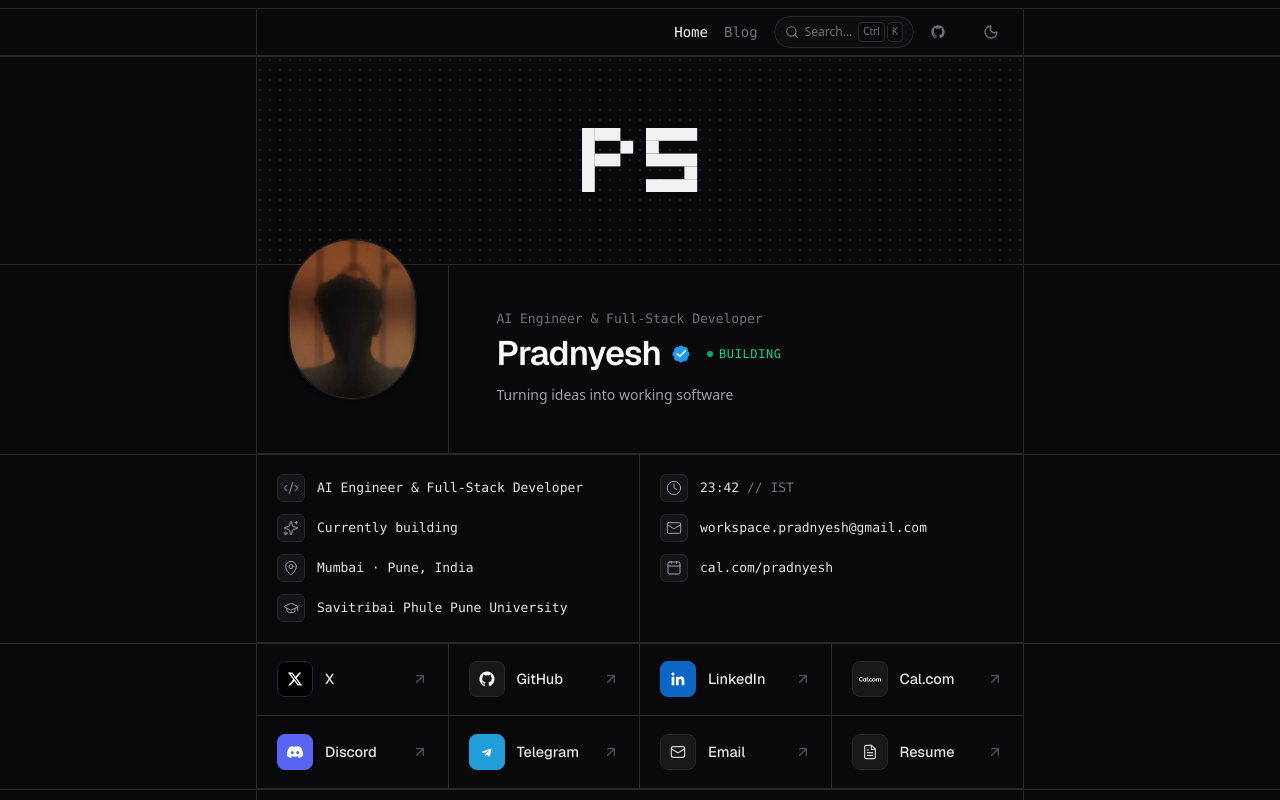
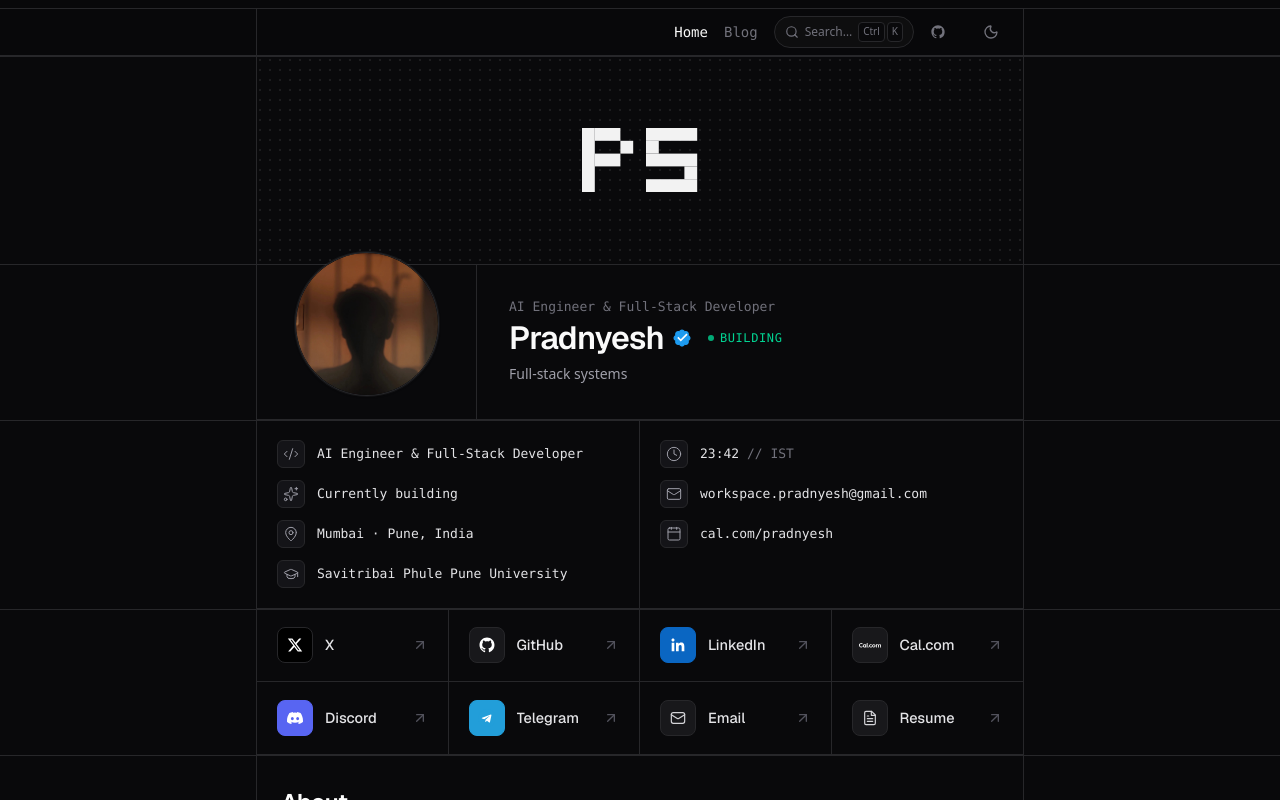
Before and after one commit to 25Pradnyesh/portfolio, a Next.js app: page / in a window 1280 px wide. Shown: the top 800 px of the page. Built offline with nearby package versions, Linux system fonts and the light colour scheme; no server answers.

Commit message:
Fix profile hero layout to match Prathadox reference composition with vertical rolling description

```diff
--- a/src/components/Overview.tsx
+++ b/src/components/Overview.tsx
@@ -2,6 +2,7 @@
 
 import { useState, useEffect } from "react";
 import Image from "next/image";
+import { motion, AnimatePresence, useReducedMotion } from "framer-motion";
 import {
   CodeXml,
   MapPin,
@@ -13,6 +14,52 @@ import {
 } from "lucide-react";
 import { PixelPSLogo, VerifiedBadge } from "@/components/Icons";
 import { portfolioData } from "@/data/portfolio";
+
+const rollingPhrases = [
+  "Turning ideas into working software",
+  "Building AI products",
+  "Full-stack systems",
+  "Experimenting with AI agents",
+  "Shipping from zero to one",
+];
+
+function VerticalRollingTagline() {
+  const [index, setIndex] = useState(0);
+  const shouldReduceMotion = useReducedMotion();
+
+  useEffect(() => {
+    if (shouldReduceMotion) return;
+    const interval = setInterval(() => {
+      setIndex((prev) => (prev + 1) % rollingPhrases.length);
+    }, 2800);
+    return () => clearInterval(interval);
+  }, [shouldReduceMotion]);
+
+  if (shouldReduceMotion) {
+    return (
+      <p className="font-sans text-xs sm:text-[13px] md:text-sm text-zinc-400 mt-1 sm:mt-1.5 leading-normal">
+        {rollingPhrases[0]}
+      </p>
+    );
+  }
+
+  return (
+    <div className="relative h-5 sm:h-5.5 overflow-hidden mt-1 sm:mt-1.5 select-none">
+      <AnimatePresence mode="popLayout" initial={false}>
+        <motion.p
+          key={index}
+          initial={{ y: "100%", opacity: 0 }}
+          animate={{ y: "0%", opacity: 1 }}
+          exit={{ y: "-100%", opacity: 0 }}
+          transition={{ duration: 0.35, ease: [0.16, 1, 0.3, 1] }}
+          className="font-sans text-xs sm:text-[13px] md:text-sm text-zinc-400 leading-normal truncate"
+        >
+          {rollingPhrases[index]}
+        </motion.p>
+      </AnimatePresence>
+    </div>
+  );
+}
 
 export default function Overview() {
   const { personal } = portfolioData;
@@ -45,10 +92,10 @@ export default function Overview() {
       </div>
 
       {/* 2. PROFILE ROW - Spacious Grid-Aligned Architectural Identity Section */}
-      <div className="screen-line-before grid grid-cols-1 sm:grid-cols-4 border-x border-b border-edge bg-[var(--background)] min-h-[160px] sm:min-h-[175px] md:min-h-[190px]">
-        {/* Left Column: Exactly 25% (1 of 4 columns), aligning with the site's vertical grid */}
-        <div className="sm:col-span-1 border-b sm:border-b-0 sm:border-r border-edge flex items-center justify-center p-6 sm:p-7 md:p-8">
-          <div className="size-32 sm:size-36 md:size-40 rounded-full border border-zinc-800 bg-zinc-900/90 relative -mt-16 sm:-mt-[72px] md:-mt-20 z-10 overflow-hidden select-none ring-1 ring-white/5 shadow-md">
+      <div className="screen-line-before grid grid-cols-1 sm:grid-cols-[200px_1fr] md:grid-cols-[220px_1fr] border-x border-b border-edge bg-[var(--background)]">
+        {/* Left Column: Avatar Container with natural boundary overlap */}
+        <div className="border-b sm:border-b-0 sm:border-r border-edge flex items-center justify-center p-4 sm:p-5 relative min-h-[140px] sm:min-h-[155px]">
+          <div className="size-32 sm:size-36 md:size-[144px] rounded-full border border-zinc-800 bg-zinc-950 relative -mt-6 sm:-mt-8 md:-mt-9 z-10 overflow-hidden select-none ring-1 ring-white/5 shadow-sm shrink-0">
             <Image
               src={personal.profileImage}
               alt="Pradnyesh"
@@ -61,29 +108,27 @@ export default function Overview() {
           </div>
         </div>
 
-        {/* Right Column: Exactly 75% (3 of 4 columns) with generous breathing room */}
-        <div className="sm:col-span-3 flex flex-col justify-center px-6 sm:px-8 md:px-10 lg:px-12 py-6 sm:py-7 md:py-8 min-w-0">
+        {/* Right Column: Identity Information reading as one composed block */}
+        <div className="flex flex-col justify-center px-6 sm:px-7 md:px-8 py-5 sm:py-6 min-w-0">
           {/* Eyebrow / Technical Role */}
-          <div className="font-mono text-xs sm:text-[13px] text-zinc-500 tracking-normal select-none">
+          <div className="font-mono text-xs sm:text-[13px] text-zinc-500 tracking-normal select-none mb-1">
             AI Engineer &amp; Full-Stack Developer
           </div>
 
           {/* Name & Active Status Indicator */}
-          <div className="flex flex-wrap items-center gap-2 sm:gap-2.5 mt-1 sm:mt-1.5">
-            <h1 className="text-2xl sm:text-3xl md:text-[34px] font-semibold tracking-tight text-zinc-50">
-              Pradnyesh
+          <div className="flex flex-wrap items-center gap-2 sm:gap-2.5">
+            <h1 className="text-2xl sm:text-3xl md:text-[32px] font-semibold tracking-tight text-zinc-50 flex items-center gap-2">
+              <span>Pradnyesh</span>
+              <VerifiedBadge className="size-4.5 sm:size-5 text-[#1D9BF0] shrink-0 inline-block align-middle" />
             </h1>
-            <VerifiedBadge className="size-4.5 sm:size-5 text-[#1D9BF0] shrink-0" />
             <span className="inline-flex items-center gap-1.5 text-[11px] sm:text-xs font-mono font-medium text-emerald-400 select-none tracking-wider ml-1 sm:ml-1.5">
               <span className="size-1.5 rounded-full bg-emerald-400 animate-pulse shrink-0" />
               BUILDING
             </span>
           </div>
 
-          {/* Subtitle directly on its own line underneath */}
-          <p className="font-sans text-xs sm:text-[13px] md:text-sm text-zinc-400 mt-2 sm:mt-2.5 leading-relaxed">
-            Turning ideas into working software
-          </p>
+          {/* Subtitle / Vertically Rolling Tagline */}
+          <VerticalRollingTagline />
         </div>
       </div>
 
```
